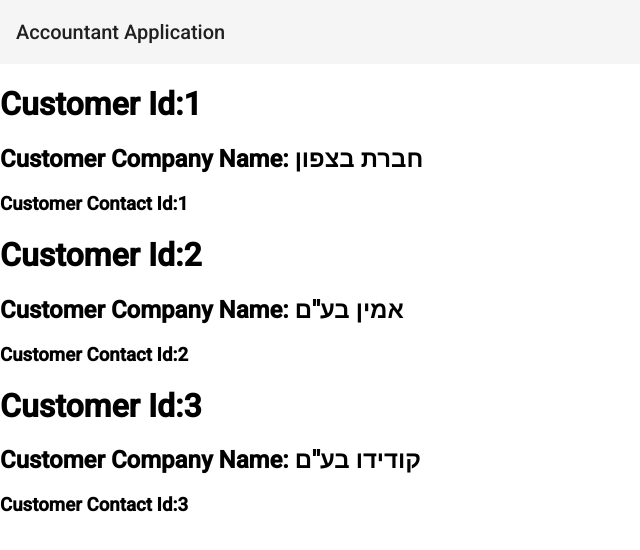
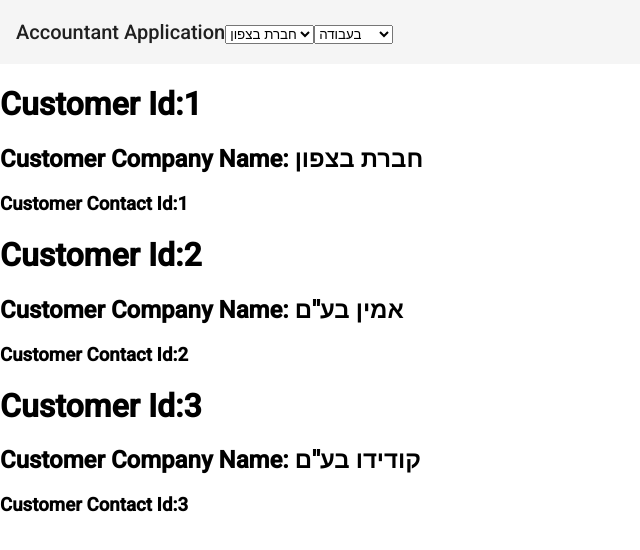
Before and after one commit to iprosis-web/accountant, an Angular app: page / in a window 1280 px wide. Shown: the top 550 px of the page, without its empty margins (0-640 px from the left). Built offline with nearby package versions, Linux system fonts and the light colour scheme.

Commit message:
top bar in progress...

```diff
--- a/src/app/tool-bar/tool-bar.component.html
+++ b/src/app/tool-bar/tool-bar.component.html
@@ -1,6 +1,6 @@
 <mat-toolbar>
   <span>Accountant Application</span>
-  <div *ngIf="showFilters" >
+  <div *ngIf="!showFilters" >
   <select class="customer">
     <option *ngFor="let customer of customers">{{customer.companyName}} </option>
   </select>
```
